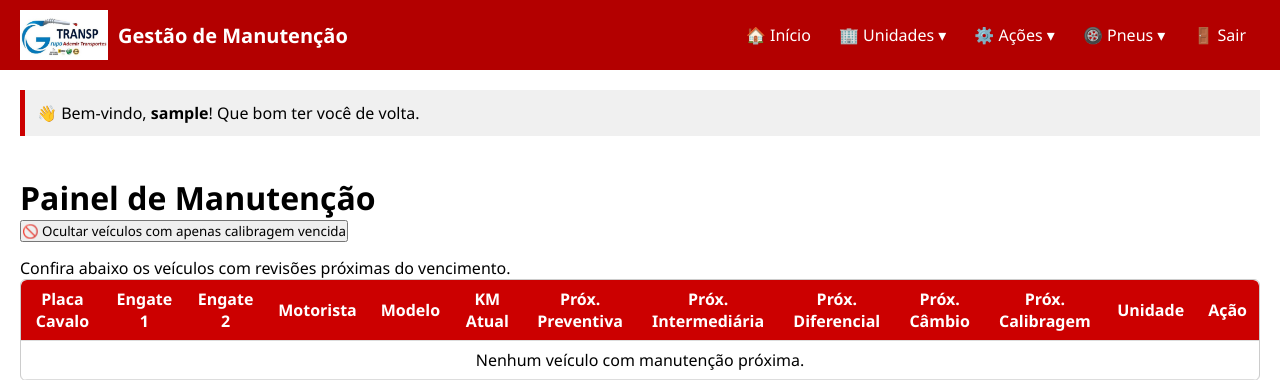
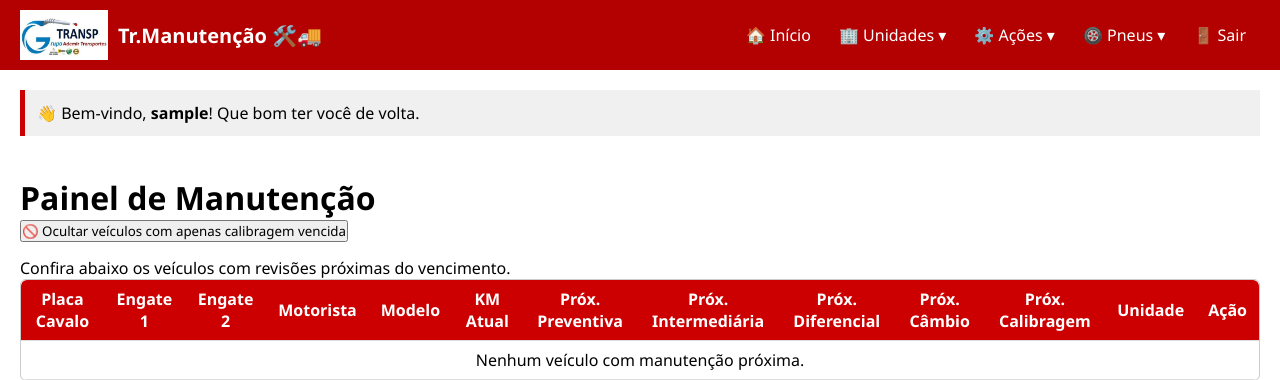
Before and after one commit to pd-ademir/manutencao, a Flask app: page / in a window 1280 px wide. Shown: the top 380 px of the page. Run offline with Flask 3, Linux system fonts and the light colour scheme; the visitor is signed in with stand-in values (Sample User, id 1); data that the repository does not hold is empty.

Commit message:
alteracao no nome do sistema e inclusao dos icones

```diff
--- a/app/templates/base.html
+++ b/app/templates/base.html
@@ -13,7 +13,7 @@
   <header class="navbar">
     <div class="navbar-logo">
       <img src="{{ url_for('static', filename='logo.jpg') }}" alt="Logo">
-      <span class="sistema-titulo">Gestão de Manutenção</span>
+      <span class="sistema-titulo">Tr.Manutenção 🛠️🚚 </span>
     </div>
     <nav class="navbar-menu">
       <ul>
```
